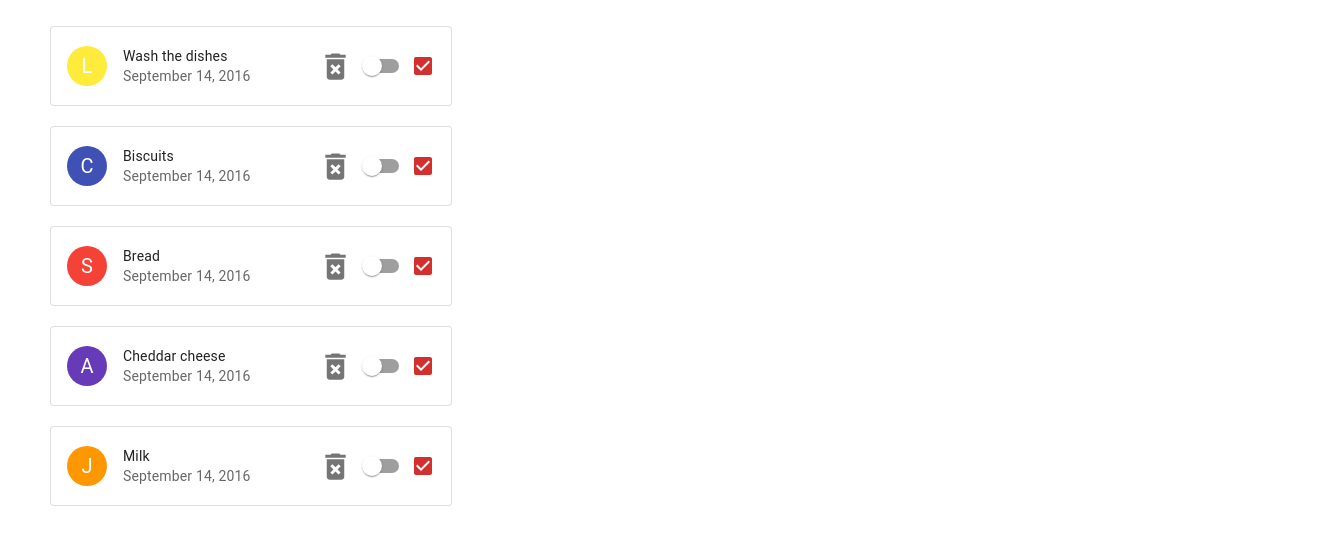
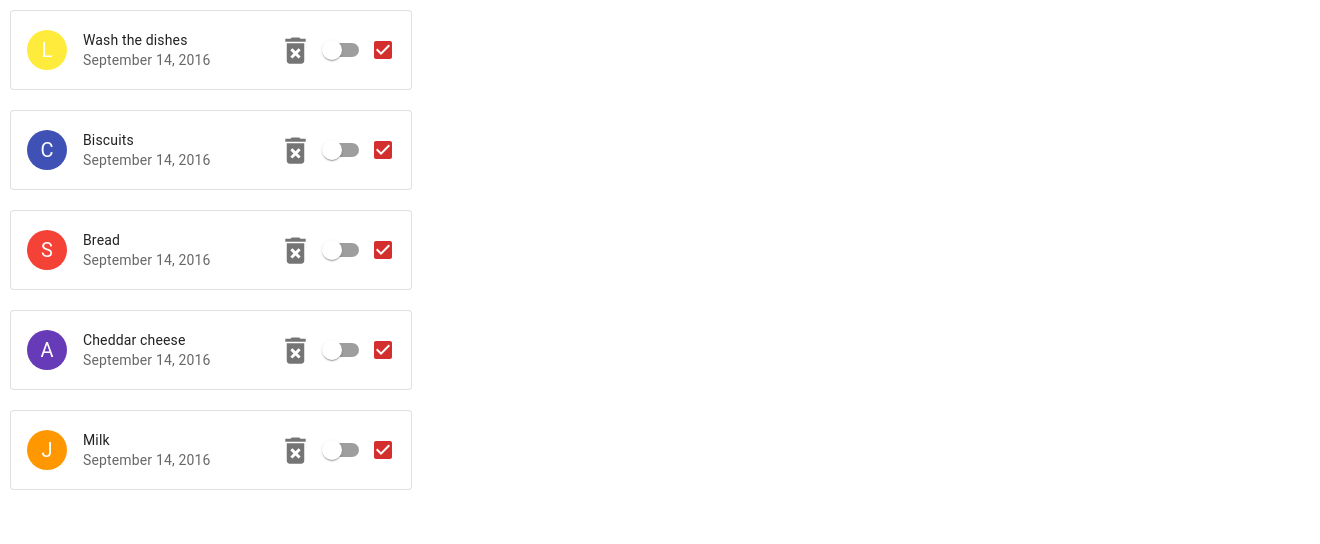
Before and after one commit to PauVelasco77/ToDoList-redux, a React (Create React App) app: page / in a window 1280 px wide. Shown: the top 544 px of the page, 1320 px wide, since content can reach past the window. Built offline with nearby package versions, Linux system fonts and the light colour scheme.

Commit message:
Revert "Hotfix/delete task tests"

```diff
--- a/package.json
+++ b/package.json
@@ -16,7 +16,6 @@
     "faker": "^6.6.6",
     "fishery": "^2.2.2",
     "react": "^17.0.2",
-    "react-beautiful-dnd": "^13.1.0",
     "react-dom": "^17.0.2",
     "react-redux": "^7.2.8",
     "react-router-dom": "^6.3.0",
--- a/src/components/Task/Task.js
+++ b/src/components/Task/Task.js
@@ -23,7 +23,7 @@ const CardHeaderMui = styled(CardHeader)`
   }
 `;
 
-const Task = ({ task, draggableProvided }) => {
+const Task = ({ task }) => {
   const firstLetter = task.username[0].toUpperCase();
   const dispatch = useDispatch();
 
@@ -36,11 +36,7 @@ const Task = ({ task, draggableProvided }) => {
   };
 
   return (
-    <CardContainer
-      {...draggableProvided.draggableProps}
-      ref={draggableProvided.innerRef}
-      {...draggableProvided.dragHandleProps}
-    >
+    <CardContainer>
       <Card variant="outlined" sx={{ maxWidth: 400, backgroundColor: "" }}>
         <CardHeaderMui
           avatar={
--- a/src/components/TaskList/TaskList.js
+++ b/src/components/TaskList/TaskList.js
@@ -1,21 +1,12 @@
 import Task from "../Task/Task";
-import { useDispatch, useSelector } from "react-redux";
+import { useSelector, useDispatch } from "react-redux";
 import { useEffect } from "react";
-import {
-  loadTasksAction,
-  reorderTasksAction,
-} from "../../redux/actions/actionsCreators";
+import { loadTasksAction } from "../../redux/actions/actionsCreators";
 import taskListData from "../../data/taskListData";
-import { DragDropContext, Droppable, Draggable } from "react-beautiful-dnd";
-import styled from "styled-components";
-
-const Listul = styled.ul`
-  height: 100%;
-  width: 100%;
-`;
 
 const TaskList = () => {
   const dispatch = useDispatch();
+
   useEffect(() => {
     dispatch(loadTasksAction(taskListData));
   }, [dispatch]);
@@ -23,42 +14,9 @@ const TaskList = () => {
 
   return (
     <>
-      <DragDropContext
-        onDragEnd={(result) => {
-          const { source, destination } = result;
-          if (!destination) {
-            return;
-          }
-          if (
-            source.index === destination.index &&
-            source.droppableId === destination.droppableId
-          ) {
-            return;
-          }
-
-          dispatch(
-            reorderTasksAction(result.source.index, result.destination.index)
-          );
-        }}
-      >
-        <Droppable droppableId="tasks">
-          {(droppableProvided) => (
-            <Listul
-              {...droppableProvided.droppableProps}
-              ref={droppableProvided.innerRef}
-            >
-              {taskList.map((task, index) => (
-                <Draggable key={task.id} draggableId={task.name} index={index}>
-                  {(draggableProvided) => (
-                    <Task task={task} draggableProvided={draggableProvided} />
-                  )}
-                </Draggable>
-              ))}
-              {droppableProvided.placeholder}
-            </Listul>
-          )}
-        </Droppable>
-      </DragDropContext>
+      {taskList.map((task) => (
+        <Task key={task.id} task={task} />
+      ))}
     </>
   );
 };
--- a/src/redux/actions/actionsCreators.js
+++ b/src/redux/actions/actionsCreators.js
@@ -19,9 +19,3 @@ export const deleteTaskAction = (task) => ({
   type: actionsTypes.deleteTask,
   task,
 });
-
-export const reorderTasksAction = (startIndex, endIndex) => ({
-  type: actionsTypes.reorderTasks,
-  startIndex,
-  endIndex,
-});
--- a/src/redux/actions/actionsTypes.js
+++ b/src/redux/actions/actionsTypes.js
@@ -3,7 +3,6 @@ const actionsTypes = {
   isCompleted: "is-completed",
   newTask: "new-task",
   deleteTask: "delete-task",
-  reorderTasks: "reorder-tasks",
 };
 
 export default actionsTypes;
--- a/src/redux/reducers/taskListDataReducer.js
+++ b/src/redux/reducers/taskListDataReducer.js
@@ -18,11 +18,6 @@ const taskListDataReducer = (tasks = [], action = {}) => {
     case actionsTypes.deleteTask:
       newTasksList = tasks.filter((task) => task.id !== action.task.id);
       break;
-    case actionsTypes.reorderTasks:
-      newTasksList = [...tasks];
-      const [removed] = newTasksList.splice(action.startIndex, 1);
-      newTasksList.splice(action.endIndex, 0, removed);
-      break;
     default:
       newTasksList = [...tasks];
       break;
```
Also changed, not shown: 2 other files (tests, documents, lock files or other folders).
